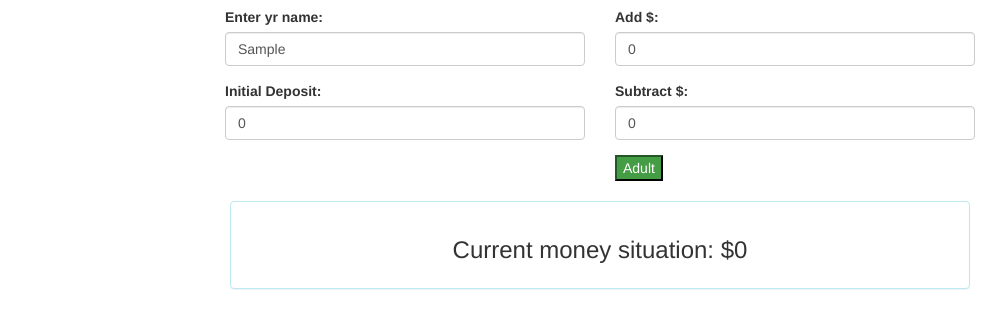
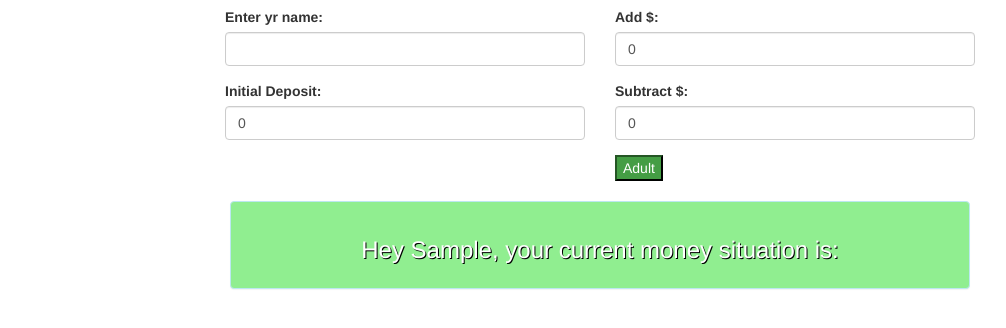
Before and after one commit to CallaRudolph/bank-account, a plain HTML site: page index.html in a window 1280 px wide. Both pictures are taken after typing "Sample" into the empty fields and a click on the button "Adult". Shown: the part 126-454 px from the top of the page, without its empty margins (40-1046 px from the left). Drawn offline with Linux system fonts and the light colour scheme.

Commit message:
working through deposit prototype

```diff
--- a/css/styles.css
+++ b/css/styles.css
@@ -3,4 +3,8 @@
   margin-left: 200px;
   margin-right: 200px;
   text-align: center;
+  display: none;
+  background-color: lightgreen;
+  color: white;
+  text-shadow: 1px 1px black;
 }
--- a/index.html
+++ b/index.html
@@ -45,7 +45,7 @@
       <div class="panel panel-info">
         <div class="panel-body">
           <div id="balance">
-            <h3>Current money situation: <span class="money"></span></h3>
+            <h3>Hey <span class="name"></span>, your current money situation is: <span class="money"></span></h3>
           </div>
         </div>
       </div>
--- a/js/scripts.js
+++ b/js/scripts.js
@@ -1,16 +1,27 @@
-function Account(name, initial, deposit, withdraw) {
+// business logic:
+function Account(name, initial) {
   this.fullName = name;
-  this.initial = initial
-  // this.balance = [];
-  this.deposit = deposit;
-  this.withdraw = withdraw;
+  this.initial = initial;
+  this.balance = initial;
+  this.deposit;
+  this.withdraw;
 }
 
-
-Account.prototype.Balance = function () {
-  return (this.initial + this.deposit - this.withdraw);
+Account.prototype.addToBalance = function(depositParameter) {
+  this.deposit = depositParameter;
+  this.balance = this.balance + this.deposit;
+  console.log(this.balance);
+  return this.balance + this.deposit
 }
 
+function resetFields() {
+  $("input#new-name").val("");
+  // $("input#initial-deposit").val("0");
+  $("input#deposit").val("0");
+  $("input#withdraw").val("0");
+}
+
+//user logic:
 
 $(document).ready(function() {
   $("#new-account").submit(function(event) {
@@ -21,11 +32,19 @@ $(document).ready(function() {
   var deposit = parseInt($("input#deposit").val());
   var withdraw = parseInt($("input#withdraw").val());
 
-  var bankAccount = new Account(fullName, initial, deposit, withdraw);
+
+  var bankAccount = new Account(fullName, initial);
+
+  var newDeposit = bankAccount.addToBalance(deposit);
+
+  console.log(bankAccount);
 
   // var accountBalance = new Balance(deposit, withdraw);
+  $(".panel").show();
+  $(".name").text(bankAccount.fullName);
+  // $(".money").text("$" + bankAccount.Balance());
 
-  $(".money").text("$" + bankAccount.Balance());
+  resetFields();
 
   });
 });
```
